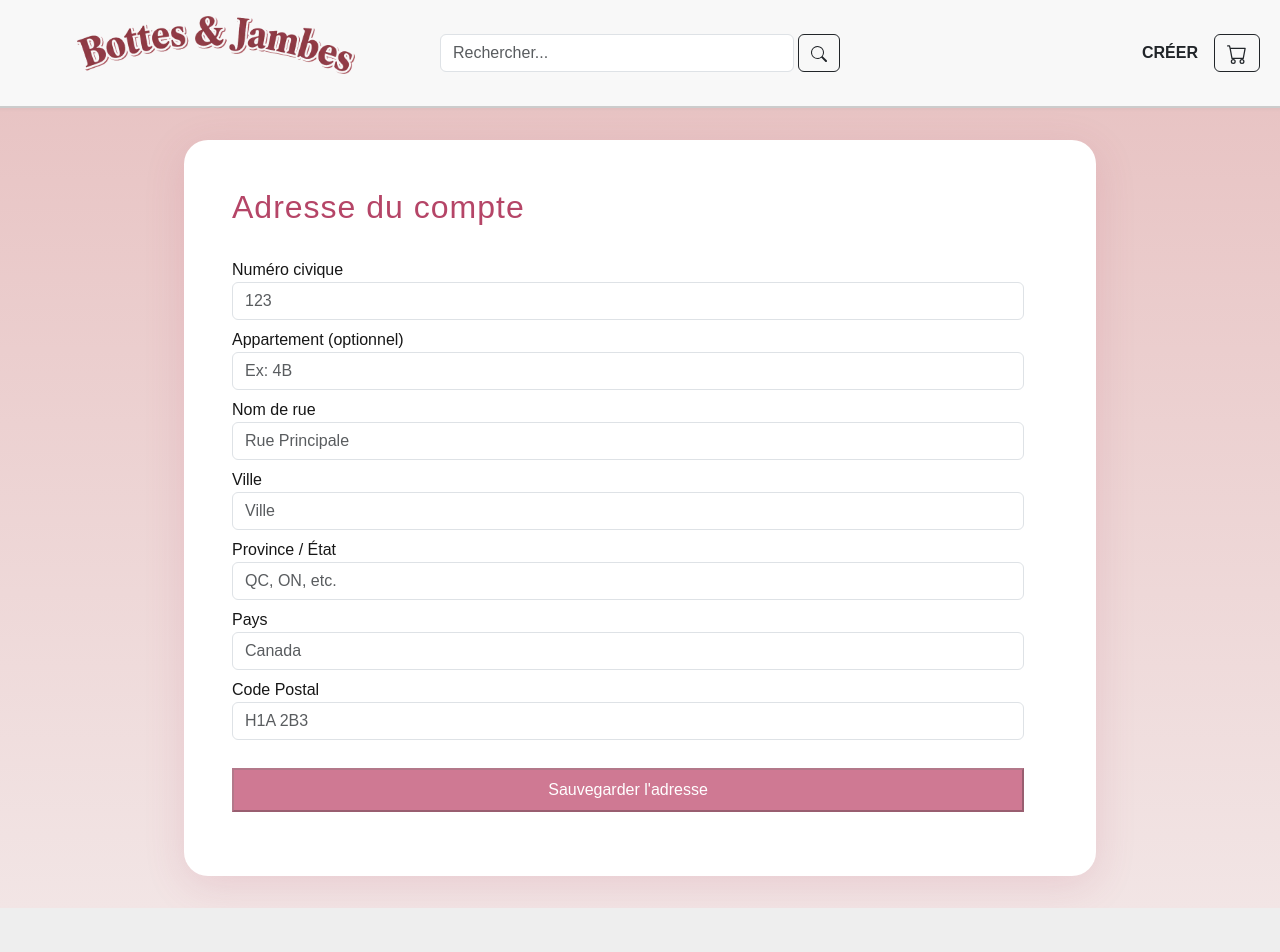
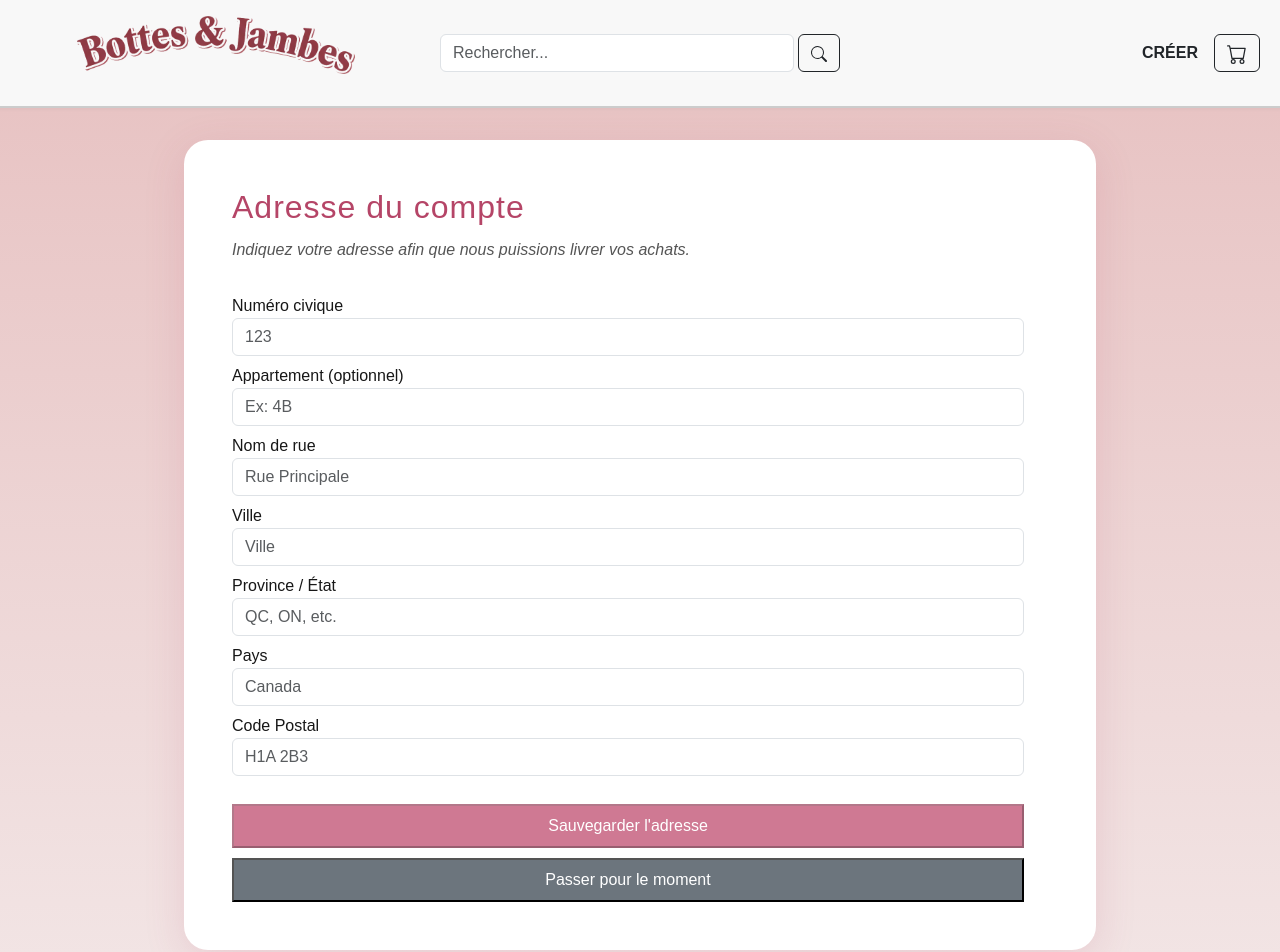
Before and after one commit to insuludu/5DW-TP, a Next.js app in the folder frontend/: page /account/address in a window 1280 px wide. Shown: the top 952 px of the page. Before the commit the page ends 908 px from the top, so only its background shows below. Built offline with nearby package versions, Linux system fonts and the light colour scheme.

Commit message:
bouton pour skip l'adresse après le signup

```diff
--- a/frontend/src/app/account/address/form.tsx
+++ b/frontend/src/app/account/address/form.tsx
@@ -56,6 +56,9 @@ export default function AddressForm() {
                 <div className={styles.formSection}>
                     <div className={styles.formHeader}>
                         <h1>Adresse du compte</h1>
+                        <p style={{ fontSize: "1rem", color: "#555", marginTop: "5px" }}>
+                            Indiquez votre adresse afin que nous puissions livrer vos achats.
+                        </p>
                     </div>
                     <div className="row w-100">
                         <form onSubmit={handleSubmit(onSubmit)}>
@@ -211,6 +214,20 @@ export default function AddressForm() {
                                 {isSubmitting ? "Enregistrement..." : "Sauvegarder l'adresse"}
                             </button>
 
+                            <button
+                                type="button"
+                                onClick={() => router.push("/home")}
+                                style={{
+                                    backgroundColor: "#6c757d",
+                                    color: "white",
+                                    padding: "8px 16px",
+                                    marginTop: "10px",
+                                    width: "100%",
+                                }}
+                            >
+                                Passer pour le moment
+                            </button>
+
                         </form>
                     </div>
                 </div>
--- a/frontend/src/app/account/login/form.tsx
+++ b/frontend/src/app/account/login/form.tsx
@@ -71,7 +71,7 @@ export default function LoginForm() {
                             </div>
 
                             <div className="form-group mb-2">
-                                <label htmlFor="Password">Mot de passe (optionnel)</label>
+                                <label htmlFor="Password">Mot de passe</label>
                                 <input
                                     id="Password"
                                     className={`form-control ${errors.Password ? "is-invalid" : ""}`}
```
